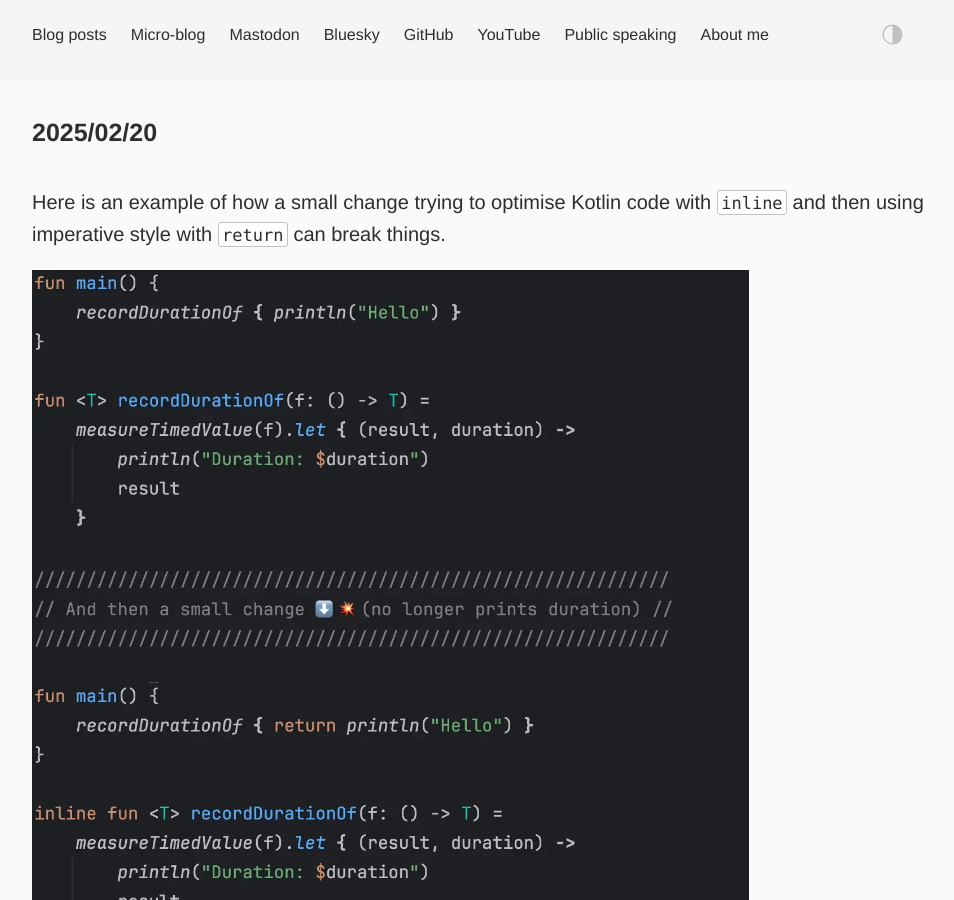
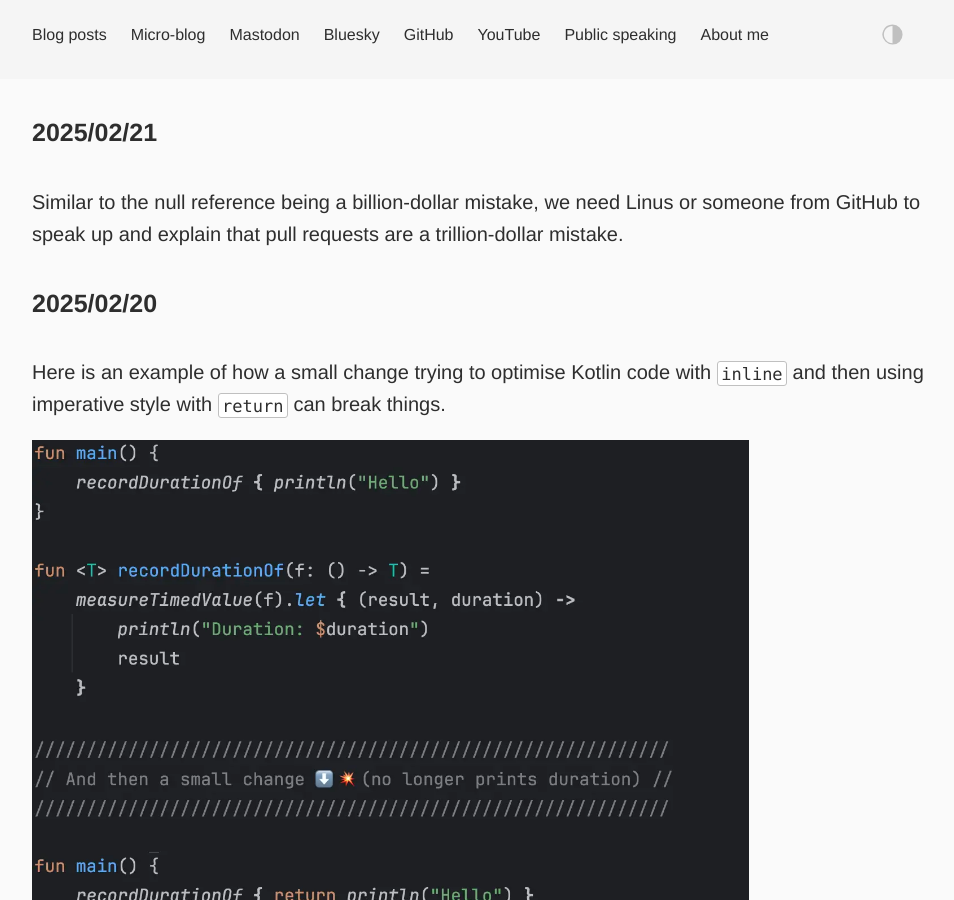
Before and after one commit to dkandalov/dkandalov.github.io, a Jekyll site: the page built from micro-blog.md, in a window 1280 px wide and 900 px high. Shown: the whole window, without its empty margins (160-1114 px from the left). Built offline with Jekyll 4.4.1, drawn with Linux system fonts in a browser that asks for light colours.

Commit message:
updated micro-blog

```diff
--- a/micro-blog.md
+++ b/micro-blog.md
@@ -2,6 +2,9 @@
 layout: post
 permalink: /micro-blog/
 ---
+
+#### 2025/02/21
+Similar to the null reference being a billion-dollar mistake, we need Linus or someone from GitHub to speak up and explain that pull requests are a trillion-dollar mistake.
 
 #### 2025/02/20
 Here is an example of how a small change trying to optimise Kotlin code with `inline` and then using imperative style with `return` can break things.
```
